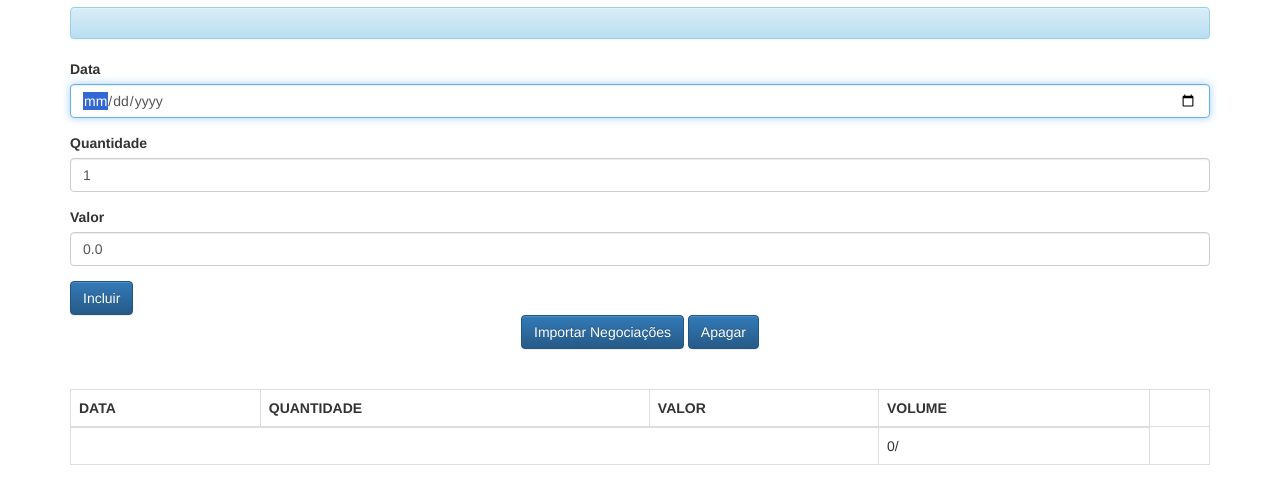
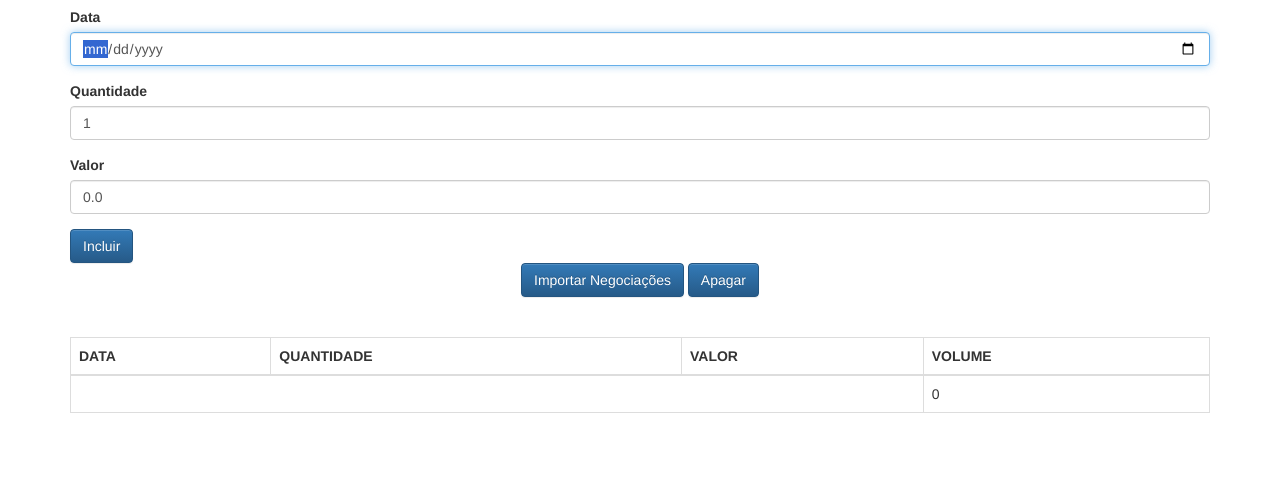
Before and after one commit to MoraesFS-N/moedas, a plain HTML site: page client/index.html in a window 1280 px wide. Shown: the part 63-566 px from the top of the page. Drawn offline with Linux system fonts and the light colour scheme.

Commit message:
módulo 1 concluído

```diff
--- a/client/index.html
+++ b/client/index.html
@@ -50,6 +50,7 @@
     <script src="js/app/helpers/DateHelper.js"></script>
     <script src="js/app/controllers/NegociacaoController.js"></script>
 
+    <script src="js/app/views/View.js"></script>
     <script src="js/app/views/NegociacaoView.js"></script>
     <script src="js/app/views/MensagemView.js"></script>
     <script>
--- a/client/js/app/controllers/NegociacaoController.js
+++ b/client/js/app/controllers/NegociacaoController.js
@@ -7,8 +7,8 @@ class NegociacaoController{
         this._inputData = $('#data');
         this._inputQuantidade  = $('#quantidade');
         this._inputValor  = $('#valor');
+        this._listaNegociacoes = new ListaNegociacoes();
 
-        this._listaNegociacoes = new ListaNegociacoes();
         this._negociacoesView = new NegociacaoView($('#negociacoesView'));
         this._negociacoesView.update(this._listaNegociacoes);
 
@@ -32,8 +32,6 @@ class NegociacaoController{
         this._mensagemView.update(this._mensagem);
 
         this._limpaFormulario();
-
-        console.log(this._listaNegociacoes.negociacoes);
     }
 
     _criaNegociacao(){
--- a/client/js/app/views/MensagemView.js
+++ b/client/js/app/views/MensagemView.js
@@ -1,13 +1,10 @@
-class MensagemView{
-    constructor(elemento){
-        this._elemento = elemento
-    }
+class MensagemView extends View {
 
-    _template(model){
-        return `<p class="alert alert-info">${model.texto} </p>`;
-    }
+   constructor(elemento){
+       super(elemento);
+   }
 
-    update(model){
-        this._elemento.innerHTML = this._template(model);
+    template(model){
+        return model.texto ? `<p class="alert alert-info">${model.texto} </p>` : '<p></p>';
     }
 }
--- a/client/js/app/views/NegociacaoView.js
+++ b/client/js/app/views/NegociacaoView.js
@@ -1,10 +1,10 @@
-class NegociacaoView{
+class NegociacaoView extends View{
 
     constructor(elemento){
-        this._elemento = elemento;
+        super(elemento);
     }
 
-    _template(model){
+    template(model){
         return `<table class="table table-hover table-bordered">
                     <thead>
                         <tr>
@@ -30,15 +30,11 @@ class NegociacaoView{
 
                     <tfoot>
                             <td colspan ="3"> </td>
-                            <td> ${
-                                  model.negociacoes.reduce( (total, n) => { total + n.volume; }, 0.0)
-                            }/<td>
+                            <td>
+                                ${model.negociacoes.reduce((total, n) => total + n.volume, 0.0)}
+                            </td>
                     </tfoot>
                 </table>`
     }
 
-    update(model){
-        this._elemento.innerHTML = this._template(model);
-    }
-
 }
--- /dev/null
+++ b/client/js/app/views/View.js
@@ -0,0 +1,13 @@
+class View{
+    constructor(elemento){
+        this._elemento = elemento;
+    }
+
+    template(){
+        throw new Error('o Método template deve ser implementado');
+    }
+
+    update(model){
+        this._elemento.innerHTML= this.template(model);
+    }
+}
```
